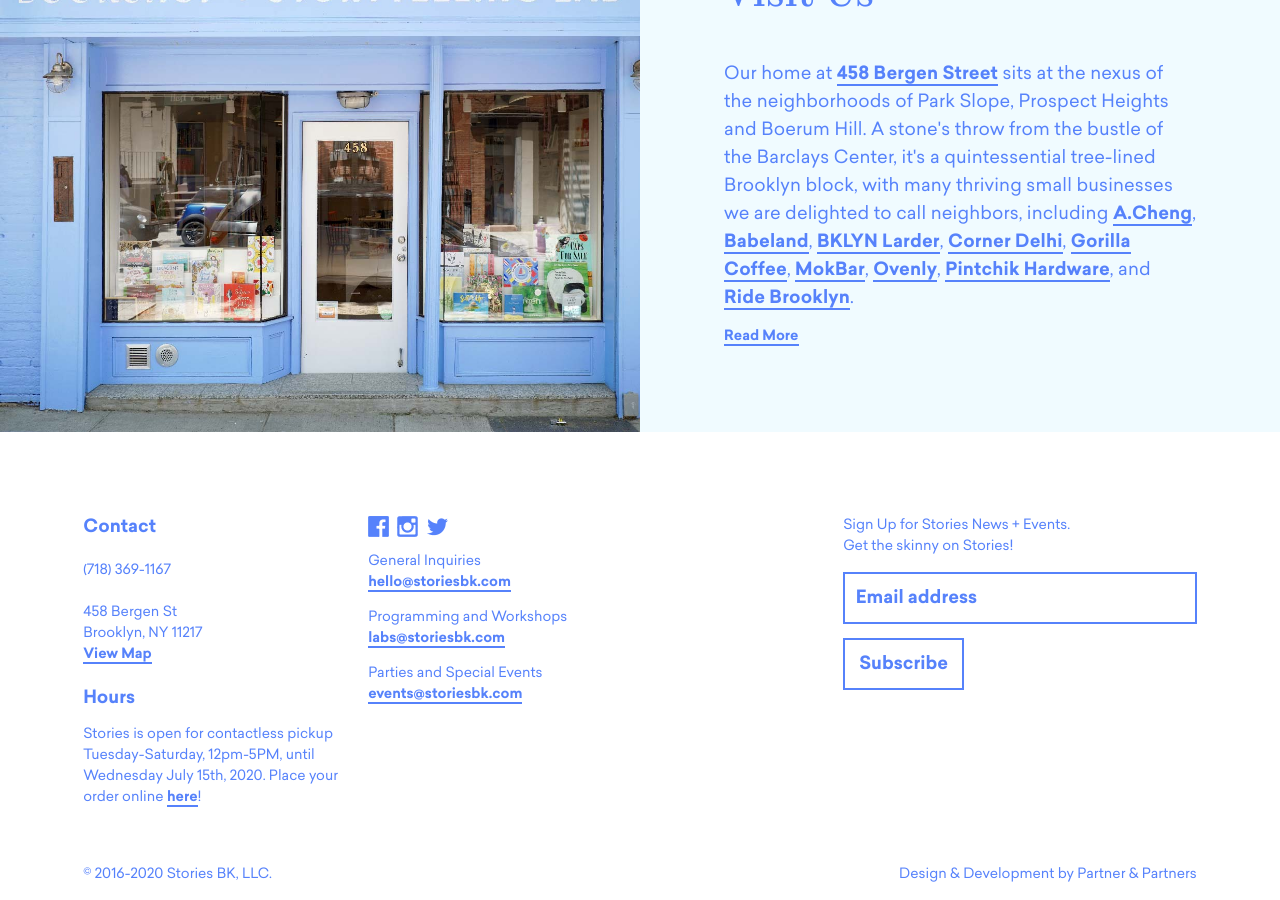
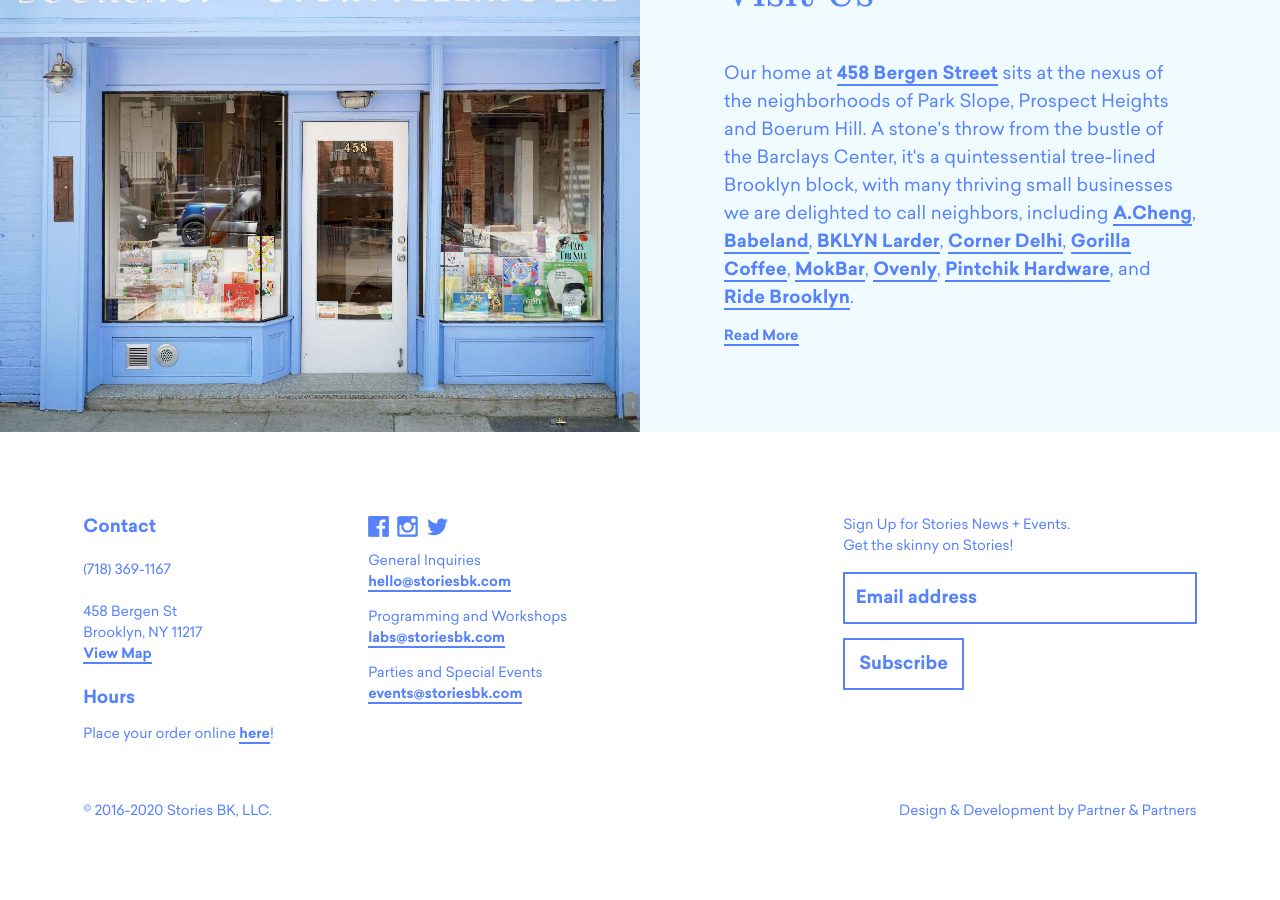
Before and after one commit to storiesbk/storiesbk.github.io, a Jekyll site: the page built from index.markdown, in a window 1280 px wide and 900 px high, scrolled down 3541 px. Built offline with Jekyll 4.4.1, drawn with Linux system fonts in a browser that asks for light colours; nearby versions of some CDN libraries; some web fonts are replaced; a script that is not in the unit is left out; after the commit the page ends 4378 px from its top, so only the background shows below that; some of the changed text lies outside the part shown.

Commit message:
Updated Config and 1 other file

```diff
--- a/_config.yml
+++ b/_config.yml
@@ -16,5 +16,4 @@ future: true
 plugins:
 - jekyll-sitemap
 - jekyll-github-metadata
-footer_openhours_text: Stories is open for contactless pickup Tuesday-Saturday, 12pm-5PM,
-  until Wednesday July 15th, 2020. Place your order online [here](http://shop.storiesbk.com)!
+footer_openhours_text: Place your order online [here](http://shop.storiesbk.com)!
--- a/index.markdown
+++ b/index.markdown
@@ -1,9 +1,9 @@
 ---
 title: Stories Bookshop + Storytelling Lab
 slug: home
-hero_text: "## We believe Stories can change the world. \n## See our announcement
-  [here](https://www.instagram.com/p/CBRA8aKn-PV/).\n## We are on vacation until September.\n\n#####
-  [Stay in the loop on our next chapter »](#subscribe)"
+hero_text: "## We believe Stories can change the world. \n### Use code 'BACK2SCHOOL'
+  for 50% off everything [on our webshop](https://shop.storiesbk.com).\n##### [Stay
+  in the loop on our next chapter »](#subscribe)"
 layout: default
 ---
 
```
